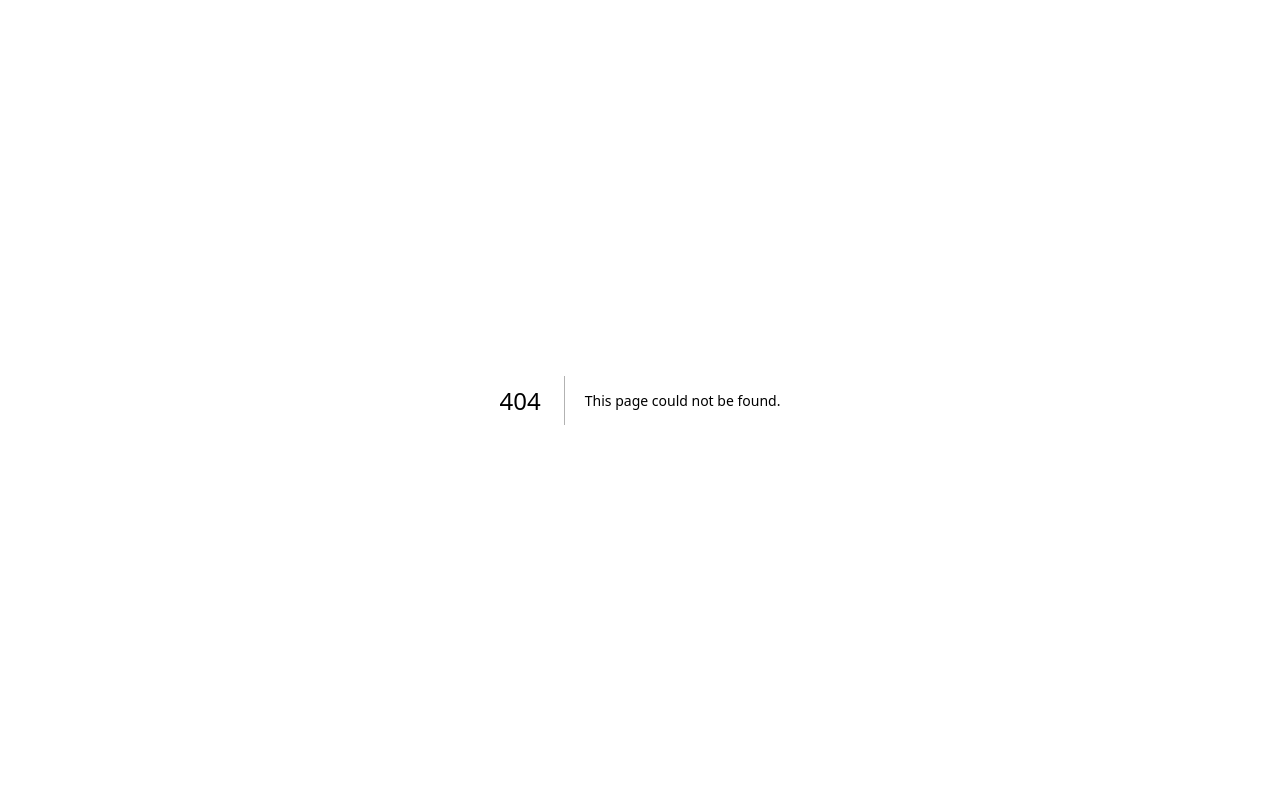
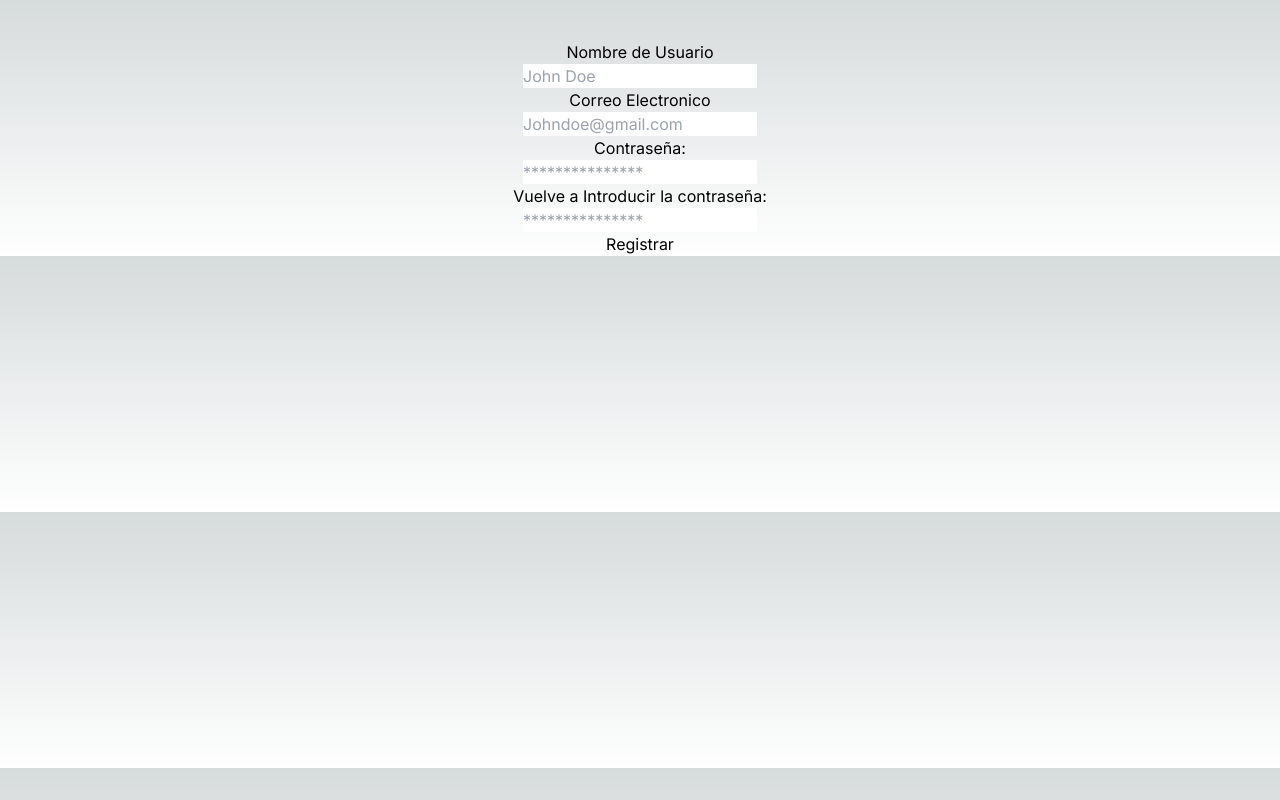
Before and after one commit to www-Carbono/spotifytracker, a Next.js app: page /register in a window 1280 px wide. Before the commit this address had no page. Built offline with nearby package versions, Linux system fonts and the light colour scheme.

Commit message:
register mode created

```diff
--- /dev/null
+++ b/src/app/(pages)/register/page.tsx
@@ -0,0 +1,87 @@
+'use client'
+import React, { useState } from 'react'
+import registerUser from '@/app/server/services/registerUser'
+
+const Register = (): JSX.Element => {
+  const [error, setError] = useState<boolean>()
+  const onSubmit = (event: React.FormEvent<HTMLFormElement>): void => {
+    event.preventDefault()
+    const { username, email, password, passwordRepeat } = Object.fromEntries(
+      new window.FormData(event.currentTarget)
+    )
+    if (password === passwordRepeat) {
+      if (
+        typeof email === 'string' &&
+        typeof password === 'string' &&
+        typeof username === 'string'
+      ) {
+        const data = { email, password, username }
+        registerUser(data)
+          .then((data) => {
+            console.log(data)
+            if (!data) {
+              setError(true)
+            } else if (data) {
+              setError(false)
+            }
+          })
+          .catch((_error) => {
+            setError(false)
+          })
+      }
+    }
+  }
+  return (
+    <div>
+      {error ? (
+        <p className='text-center m-10'>
+          El Correo introducido ya está siendo utilizado o has introducido algun
+          dato erroneo.
+        </p>
+      ) : (
+        ''
+      )}
+      <form
+        action=''
+        className='flex flex-col justify-center items-center mt-10 text-black'
+        onSubmit={(event) => {
+          onSubmit(event)
+        }}
+      >
+        <label htmlFor='username'>Nombre de Usuario</label>
+        <input
+          type='text'
+          name='username'
+          id='username'
+          placeholder='John Doe'
+        />
+        <label htmlFor='email'>Correo Electronico</label>
+        <input
+          type='email'
+          name='email'
+          id='email'
+          placeholder='Johndoe@gmail.com'
+        />
+        <label htmlFor='password'>Contraseña:</label>
+        <input
+          type='password'
+          name='password'
+          id='password'
+          placeholder='***************'
+        />
+        <label htmlFor='passwordRepeat'>
+          Vuelve a Introducir la contraseña:
+        </label>
+        <input
+          type='password'
+          name='passwordRepeat'
+          id='passwordRepeat'
+          placeholder='***************'
+        />
+        <button>Registrar</button>
+      </form>
+    </div>
+  )
+}
+
+export default Register
--- /dev/null
+++ b/src/app/server/services/registerUser.ts
@@ -0,0 +1,37 @@
+'use server'
+import { createClient } from '@supabase/supabase-js'
+
+interface props {
+  email: string
+  password: string
+  username: string
+}
+const registerUser = async ({
+  email,
+  password,
+  username
+}: props): Promise<boolean> => {
+  console.log(email, password)
+  const supabaseUrl = process.env.SUPABASE_URL ?? ''
+  const supabaseKey = process.env.SUPABASE_KEY ?? ''
+
+  const supabase = createClient(supabaseUrl, supabaseKey)
+
+  const { data, error } = await supabase.auth.signUp({
+    email,
+    password,
+    options: {
+      data: {
+        username
+      }
+    }
+  })
+  console.log(data)
+  if (error !== null) {
+    return false
+  } else {
+    return true
+  }
+}
+
+export default registerUser
```
Also changed, not shown: src/app/(pages)/dashboard/page.tsx (added).
